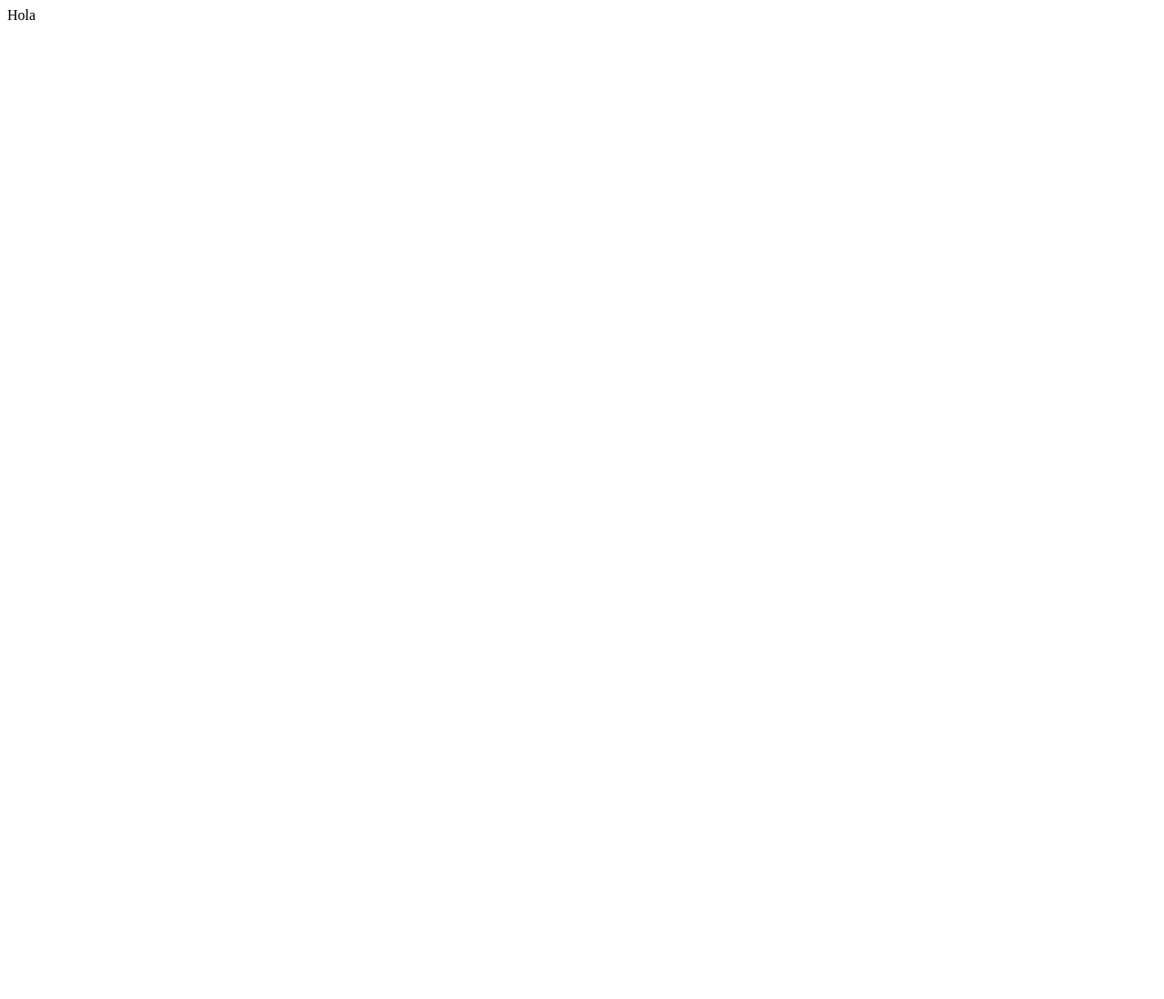
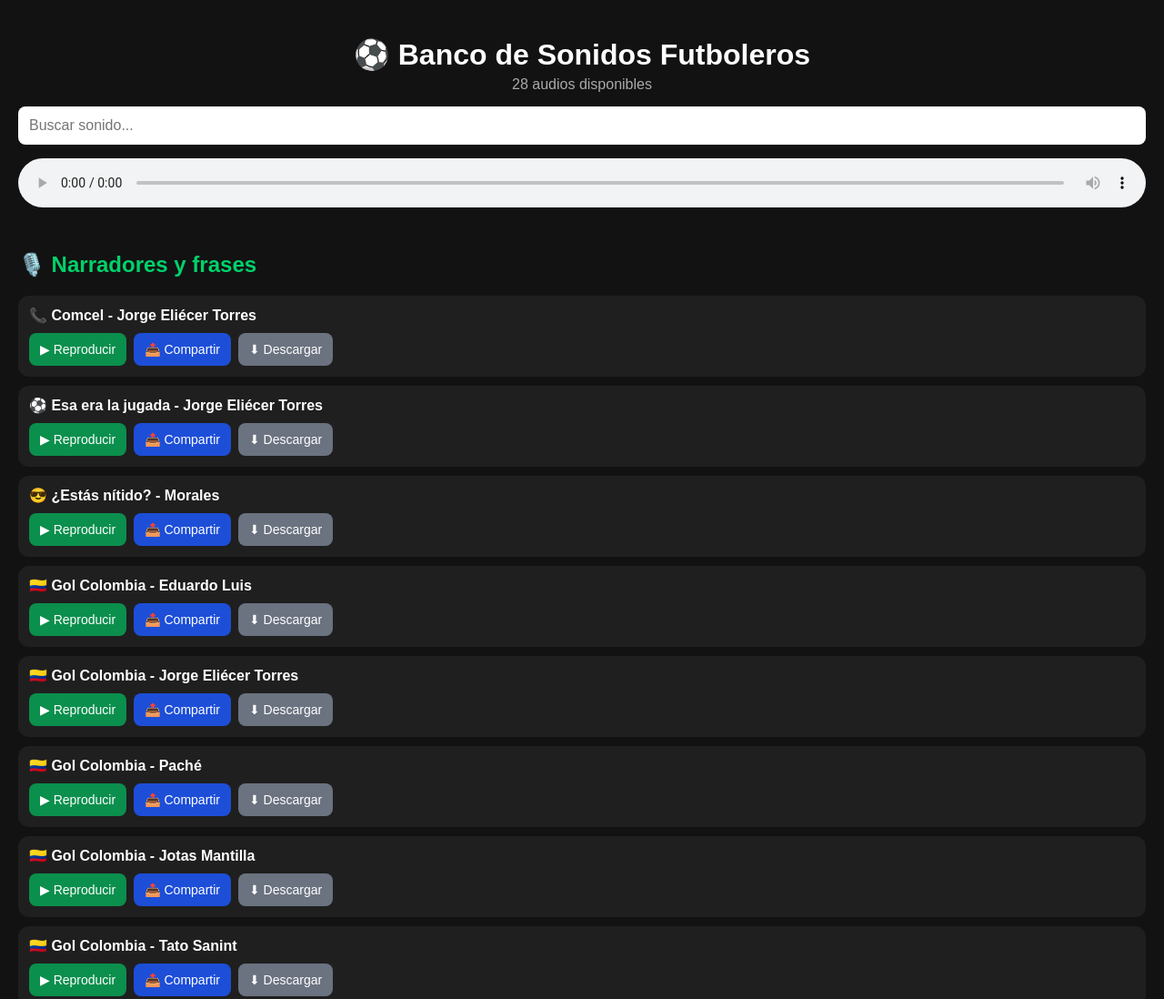
Before and after one commit to ecameloa/banco-sonidos-futbol, a plain HTML site: page index.html in a window 1280 px wide. Shown: the top 1098 px of the page at 91% size. Before the commit the page ends 800 px from the top, so only its background shows below. Drawn offline with Linux system fonts and the light colour scheme.

Commit message:
Add files via upload

```diff
--- a/index.html
+++ b/index.html
@@ -1 +1,293 @@
-Hola
+<!DOCTYPE html>
+<html lang="es">
+<head>
+<meta charset="UTF-8">
+<meta name="viewport" content="width=device-width, initial-scale=1">
+
+<title>Banco de Sonidos Futboleros</title>
+
+<style>
+
+body{
+    font-family: Arial, sans-serif;
+    background:#121212;
+    color:white;
+    margin:0;
+    padding:20px;
+}
+
+header{
+    position:sticky;
+    top:0;
+    background:#121212;
+    padding-bottom:15px;
+    z-index:100;
+}
+
+h1{
+    text-align:center;
+    margin-bottom:5px;
+}
+
+.subtitulo{
+    text-align:center;
+    color:#aaa;
+    margin-bottom:15px;
+}
+
+#busqueda{
+    width:100%;
+    box-sizing:border-box;
+    padding:12px;
+    border:none;
+    border-radius:8px;
+    font-size:16px;
+}
+
+audio{
+    width:100%;
+    margin-top:15px;
+}
+
+h2{
+    margin-top:30px;
+    color:#00d26a;
+}
+
+.tarjeta{
+    background:#1f1f1f;
+    border-radius:12px;
+    padding:12px;
+    margin:10px 0;
+}
+
+.nombre{
+    font-size:16px;
+    font-weight:bold;
+    margin-bottom:10px;
+}
+
+.acciones{
+    display:flex;
+    gap:8px;
+    flex-wrap:wrap;
+}
+
+button,
+a{
+    border:none;
+    border-radius:8px;
+    padding:10px 12px;
+    cursor:pointer;
+    text-decoration:none;
+    color:white;
+    font-size:14px;
+}
+
+.play{
+    background:#0b8f4d;
+}
+
+.share{
+    background:#1d4ed8;
+}
+
+.download{
+    background:#6b7280;
+}
+
+.activo{
+    border:2px solid #00d26a;
+}
+
+</style>
+</head>
+
+<body>
+
+<header>
+
+<h1>⚽ Banco de Sonidos Futboleros</h1>
+
+<div class="subtitulo">
+28 audios disponibles
+</div>
+
+<input
+id="busqueda"
+type="text"
+placeholder="Buscar sonido..."
+onkeyup="filtrar()">
+
+<audio id="player" controls></audio>
+
+</header>
+
+<h2>🎙️ Narradores y frases</h2>
+
+<div id="contenedor"></div>
+
+<script>
+
+const sonidos = [
+
+["📞 Comcel - Jorge Eliécer Torres","comcel_jorge_eliecer_t.mp3"],
+
+["⚽ Esa era la jugada - Jorge Eliécer Torres","esa_era_la_jugada_jorge_eliecer_t.mp3"],
+
+["😎 ¿Estás nítido? - Morales","estas_nitido_morales.mp3"],
+
+["🇨🇴 Gol Colombia - Eduardo Luis","gol_colombia_eduardo_luis.mp3"],
+
+["🇨🇴 Gol Colombia - Jorge Eliécer Torres","gol_colombia_jorge_eliecer_t.mp3"],
+
+["🇨🇴 Gol Colombia - Paché","gol_colombia_pache.mp3"],
+
+["🇨🇴 Gol Colombia - Jotas Mantilla","gol_colombia_primero_jotas_mantilla.mp3"],
+
+["🇨🇴 Gol Colombia - Tato Sanint","gol_colombia_tato_sanint.mp3"],
+
+["⚽ Gol genérico - Eduardo Luis","gol_generico_eduardo_luis.mp3"],
+
+["⚽ Gol genérico - Jorge Eliécer Torres","gol_generico_jorge_eliecer_t.mp3"],
+
+["⚽ Gol genérico - Morales","gol_generico_morales.mp3"],
+
+["⚽ Gol genérico - Paché","gol_generico_pache.mp3"],
+
+["🔥 Gol de Lucho Díaz - Morales","gol_luchodiaz_morales.mp3"],
+
+["🧤 No me diga más caballero","no_me_diga_mas_vinasco.mp3"],
+
+["🍟 Papas a la francesa","papas_a_la_francesa_eduardo_luis.mp3"],
+
+["🎵 15 minutos Pintuco","jingle_15_minutos_pintuco.mp3"],
+
+["🎵 Apertura Colombia","jingle_apertura_colombia_vinasco.mp3"],
+
+["🎵 Apertura Vinasco","jingle_apertura_vinasco.mp3"],
+
+["🐷 Carne de Cerdo","jingle_carne_cerdo.mp3"],
+
+["🏦 Conavi","jingle_conavi.mp3"],
+
+["🎶 Gol Caracol 2026","jingle_gol_caracol_2026_cancion.mp3"],
+
+["🎶 Gol Gol Gol Caracol","jingle_gol_caracol_cancion_tradicional.mp3"],
+
+["🎤 Cántame ese gol","jingle_gol_vinasco_cantameesegol.mp3"],
+
+["⚽ Se metió","jingle_gol_vinasco_semetio.mp3"],
+
+["🔔 La Campana","jingle_la_campana.mp3"],
+
+["📻 Nuestro Fútbol RCN","jingle_RCN_nuestro_futbol_radio.mp3"],
+
+["🏟️ Vamos al Estadio","jingle_vamos_al_estadio_RCN.mp3"],
+
+["⏱️ Tiempo de Juego","tiempo_de_juego.mp3"]
+
+];
+
+const contenedor = document.getElementById("contenedor");
+
+sonidos.forEach(([titulo,archivo])=>{
+
+const urlAudio = "audios/" + archivo;
+
+const tarjeta = document.createElement("div");
+
+tarjeta.className = "tarjeta";
+
+tarjeta.innerHTML = `
+<div class="nombre">${titulo}</div>
+
+<div class="acciones">
+
+<button class="play"
+onclick="reproducir('${archivo}', this)">
+▶ Reproducir
+</button>
+
+<button class="share"
+onclick="compartir('${urlAudio}')">
+📤 Compartir
+</button>
+
+<a class="download"
+href="${urlAudio}"
+download>
+⬇ Descargar
+</a>
+
+</div>
+`;
+
+contenedor.appendChild(tarjeta);
+
+});
+
+function reproducir(archivo, boton){
+
+document
+.querySelectorAll('.tarjeta')
+.forEach(t=>t.classList.remove('activo'));
+
+boton.closest('.tarjeta')
+.classList.add('activo');
+
+const player =
+document.getElementById('player');
+
+player.src = 'audios/' + archivo;
+
+player.play();
+}
+
+function compartir(urlAudio){
+
+const urlCompleta =
+window.location.origin +
+window.location.pathname.replace("index.html","") +
+urlAudio;
+
+if(navigator.share){
+
+navigator.share({
+title:'Banco de Sonidos Futboleros',
+url:urlCompleta
+});
+
+}else{
+
+navigator.clipboard.writeText(urlCompleta);
+
+alert("Enlace copiado al portapapeles");
+}
+}
+
+function filtrar(){
+
+let texto =
+document.getElementById("busqueda")
+.value
+.toLowerCase();
+
+document
+.querySelectorAll(".tarjeta")
+.forEach(tarjeta=>{
+
+tarjeta.style.display =
+tarjeta.innerText
+.toLowerCase()
+.includes(texto)
+? "block"
+: "none";
+
+});
+}
+
+</script>
+
+</body>
+</html>
```
